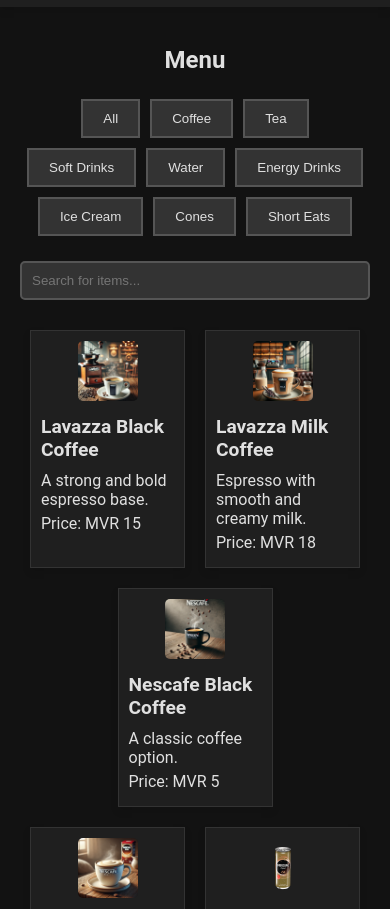
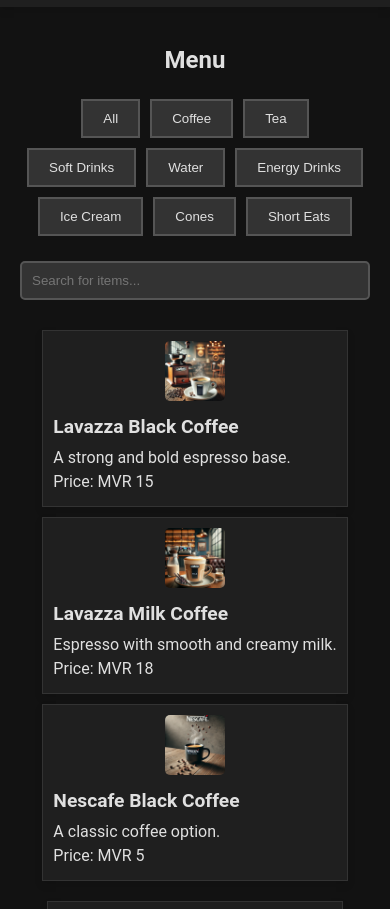
Before and after one commit to DangerousDemon/Test, a plain HTML site: page index.html in a window 390 px wide. Shown: the part 118-1027 px from the top of the page. Drawn offline with Linux system fonts and the light colour scheme.

Commit message:
Update styles.css

```diff
--- a/styles.css
+++ b/styles.css
@@ -80,19 +80,12 @@ section {
     justify-content: center;
 }
 
-.menu-row {
-    display: flex;
-    flex-wrap: wrap;
-    justify-content: center;
-    width: 100%;
-}
-
 .menu-item {
     background-color: #1f1f1f;
     border: 1px solid #333;
     margin: 10px;
     padding: 10px;
-    width: calc(33.333% - 40px);
+    flex: 1 1 100%;
     box-sizing: border-box;
     text-align: center;
     box-shadow: 0 4px 8px rgba(0, 0, 0, 0.1);
@@ -226,10 +219,18 @@ h2 {
     margin-top: 10px;
 }
 
+.collapsed #form-section {
+    display: none;
+}
+
+.collapsed #toggle-collapse::after {
+    content: 'Expand';
+}
+
 /* Responsive design */
 @media (max-width: 768px) {
     .menu-item {
-        width: calc(50% - 40px); /* 2 items per row */
+        flex: 1 1 45%;
     }
     .container {
         padding: 15px;
@@ -249,7 +250,7 @@ h2 {
 
 @media (max-width: 480px) {
     .menu-item {
-        width: calc(50% - 20px); /* 2 items per row */
+        flex: 1 1 100%;
     }
     .container {
         padding: 10px;
```
